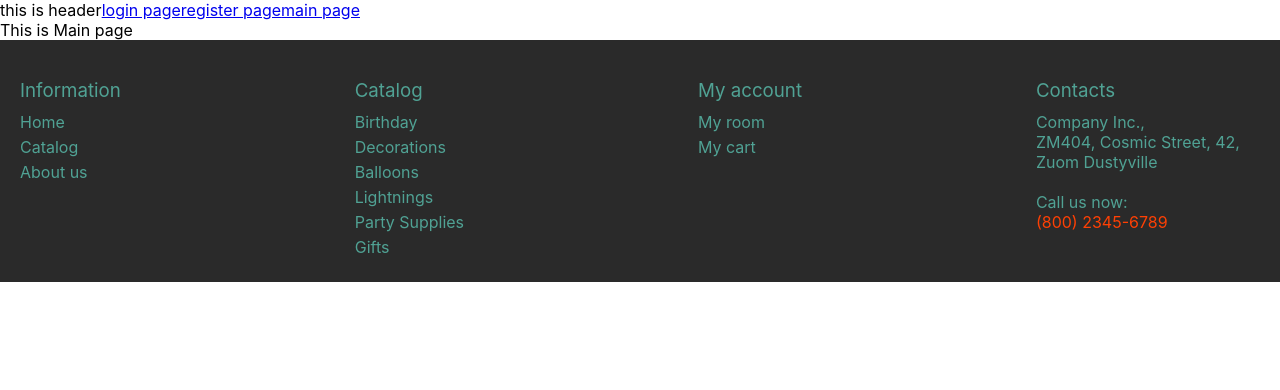
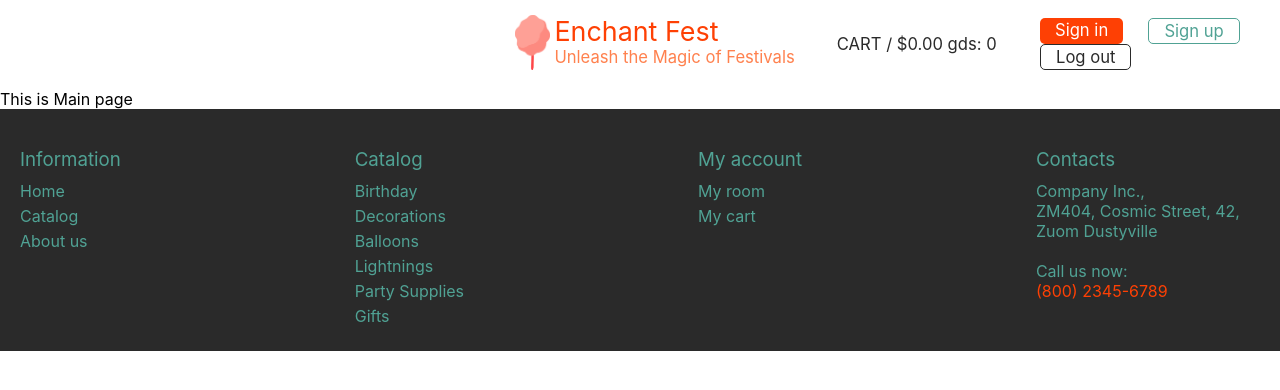
Before and after one commit to Elina-nep/eCommerce-Application, a React (Create React App) app: page / in a window 1280 px wide. Shown: the top 390 px of the page. Built offline with nearby package versions, Linux system fonts and the light colour scheme.

Commit message:
feat: add head of header

```diff
--- /dev/null
+++ b/src/components/header/Head.css
@@ -0,0 +1,91 @@
+.head {
+  background-color: #ffffff;
+  align-items: center;
+  padding: 15px;
+}
+
+.logo {
+  width: 35%;
+  display: flex;
+  flex-direction: row;
+}
+
+.headnav {
+  align-items: center;
+  width: 60%;
+  position: relative;
+  left: 40%;
+  justify-content: space-between;
+  display: inline-flex;
+}
+
+.logo-picture {
+  width: 15%;
+  height: 50%;
+}
+
+.logo-picture img {
+  width: 90%;
+}
+
+.store-title {
+  width: 85%;
+}
+
+.store-name {
+  list-style-type: none;
+  text-decoration: none;
+  color: #fe4004;
+  margin: 0;
+  font-size: 2.1vw;
+}
+
+.slogan {
+  color: #ff814e;
+  font-size: 1.3vw;
+  white-space: nowrap;
+}
+
+.links {
+  font-size: 1.3vw;
+  width: 30%;
+  display: flex;
+  flex-wrap: wrap;
+  justify-content: space-between;
+}
+
+.cart a {
+  color: #2a2a2a;
+  list-style-type: none;
+  text-decoration: none;
+  position: relative;
+  left: 5%;
+  font-size: 1.3vw;
+}
+
+.login {
+  color: white;
+  list-style-type: none;
+  text-decoration: none;
+  background: #fe4004;
+  border-radius: 5px;
+  padding: 2px 15px;
+}
+
+.register {
+  color: #50a294;
+  list-style-type: none;
+  text-decoration: none;
+  border: 1px solid #50a294;
+  border-radius: 5px;
+  padding: 2px 15px;
+}
+
+.logout {
+  color: #2a2a2a;
+  list-style-type: none;
+  text-decoration: none;
+  border: 1px solid #2a2a2a;
+  border-radius: 5px;
+  padding: 2px 15px;
+}
--- /dev/null
+++ b/src/components/header/Head.tsx
@@ -0,0 +1,49 @@
+import React from 'react';
+import { Link } from 'react-router-dom';
+import './Head.css';
+
+interface HeadProps {
+  cartTotal: number;
+  cartItemsCount: number;
+}
+
+const Head: React.FC<HeadProps> = ({ cartTotal, cartItemsCount }) => {
+  return (
+    <div className="head">
+      <div className="headnav">
+        <div className="logo">
+          <div className="logo-picture">
+            <img src={process.env.PUBLIC_URL + 'assets/вата.png'} alt="logo" />
+          </div>
+          <div className="store-title">
+            <Link to="/" className="store-name">
+              Enchant Fest
+            </Link>
+            <br />
+            <span className="slogan">Unleash the Magic of Festivals</span>
+          </div>
+        </div>
+        <div className="cart">
+          <Link to="cart">
+            CART / ${cartTotal.toFixed(2)} gds: {cartItemsCount}
+          </Link>
+        </div>
+
+        <div className="links">
+          <Link to="login" className="login">
+            Sign in
+          </Link>
+          <Link to="register" className="register">
+            Sign up
+          </Link>{' '}
+          <br />
+          <Link to="logout" className="logout">
+            Log out
+          </Link>
+        </div>
+      </div>
+    </div>
+  );
+};
+
+export default Head;
--- a/src/components/header/Header.tsx
+++ b/src/components/header/Header.tsx
@@ -1,12 +1,9 @@
-import { Link } from 'react-router-dom';
+import Head from './Head';
 
 export const Header = () => {
   return (
     <header className="header">
-      this is header
-      <Link to="login">login page</Link>
-      <Link to="register">register page</Link>
-      <Link to="/">main page</Link>
+      <Head cartTotal={0} cartItemsCount={0} />
     </header>
   );
 };
```
Also changed, not shown: public/assets/вата.png (added).
